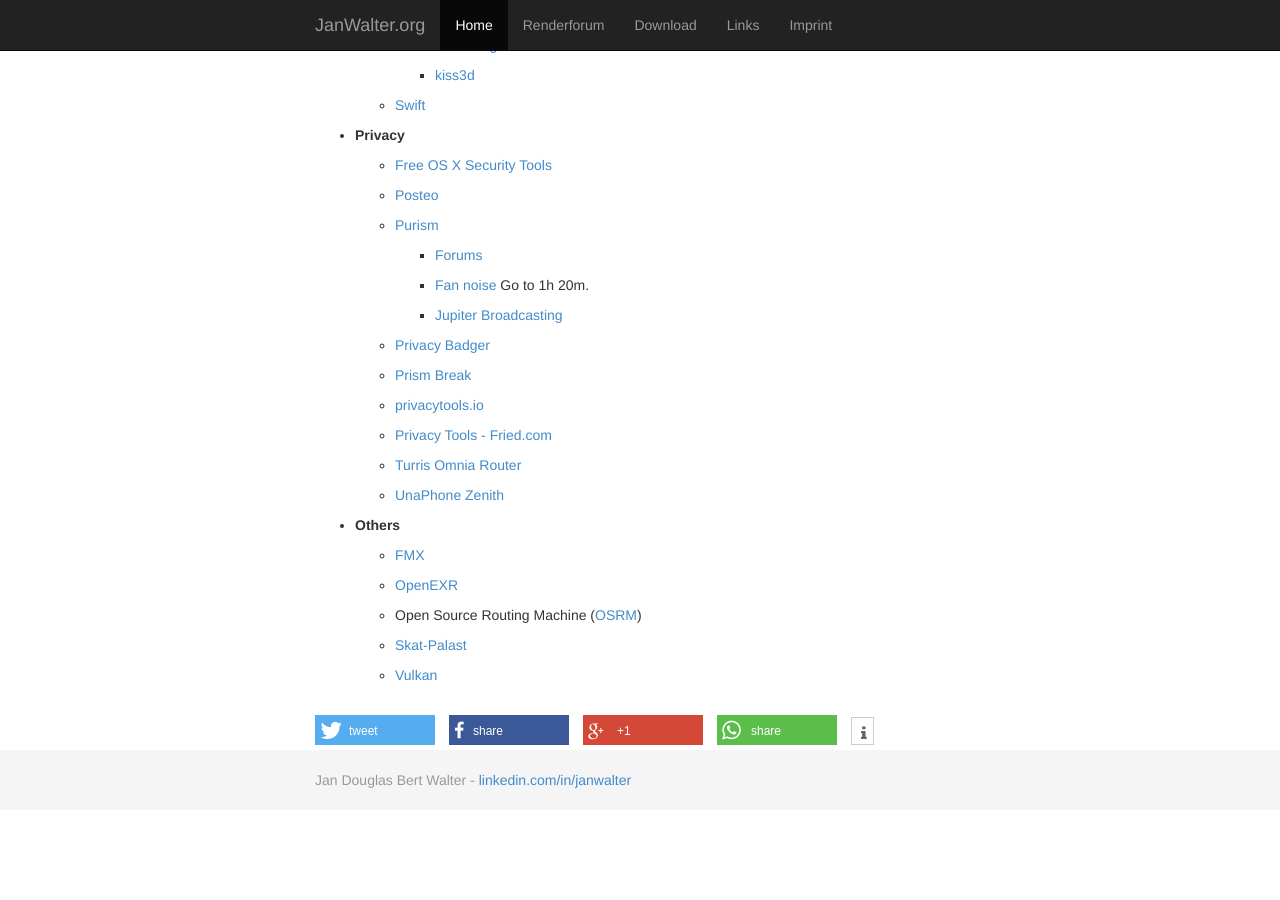
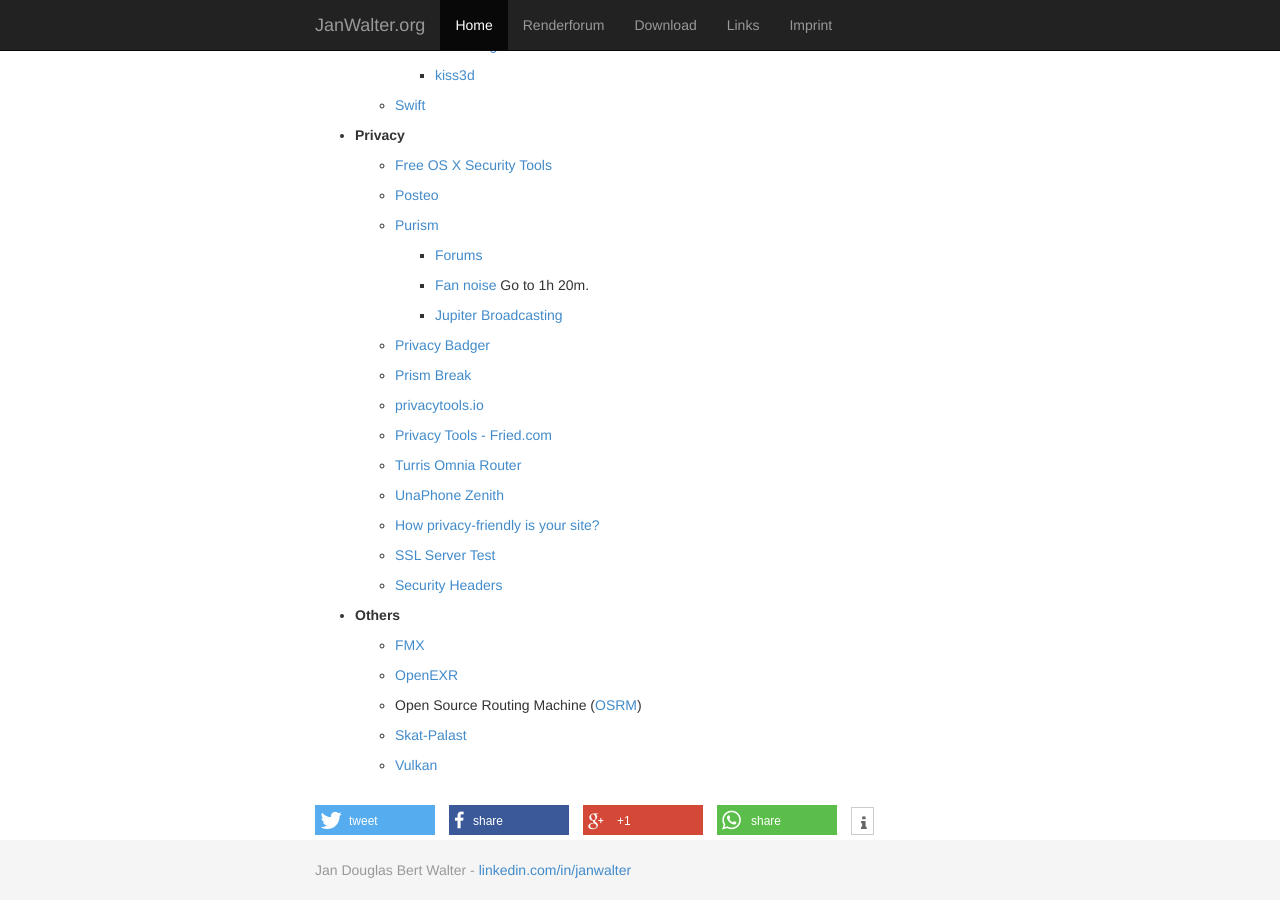
Before and after one commit to wahn/jan_walter_org, a Jekyll site: the page built from links/index.md, in a window 1280 px wide and 900 px high, scrolled down 2435 px. Built offline with Jekyll 4.4.1, drawn with Linux system fonts in a browser that asks for light colours; Markdown is read by kramdown in place of the engine named in the settings; before the commit the page ends 3245 px from its top, so only the background shows below that.

Commit message:
Links for testing your server's security.

```diff
--- a/links/index.md
+++ b/links/index.md
@@ -201,6 +201,12 @@
 
     - [UnaPhone Zenith](https://www.indiegogo.com/projects/unaphone-zenith-secure-and-private-smartphone#)
 
+    - [How privacy-friendly is your site?](https://webbkoll.dataskydd.net/en)
+
+    - [SSL Server Test](https://www.ssllabs.com/ssltest)
+
+    - [Security Headers](https://securityheaders.io)
+
 * __Others__
 
     - [FMX](http://fmx.de)
```
